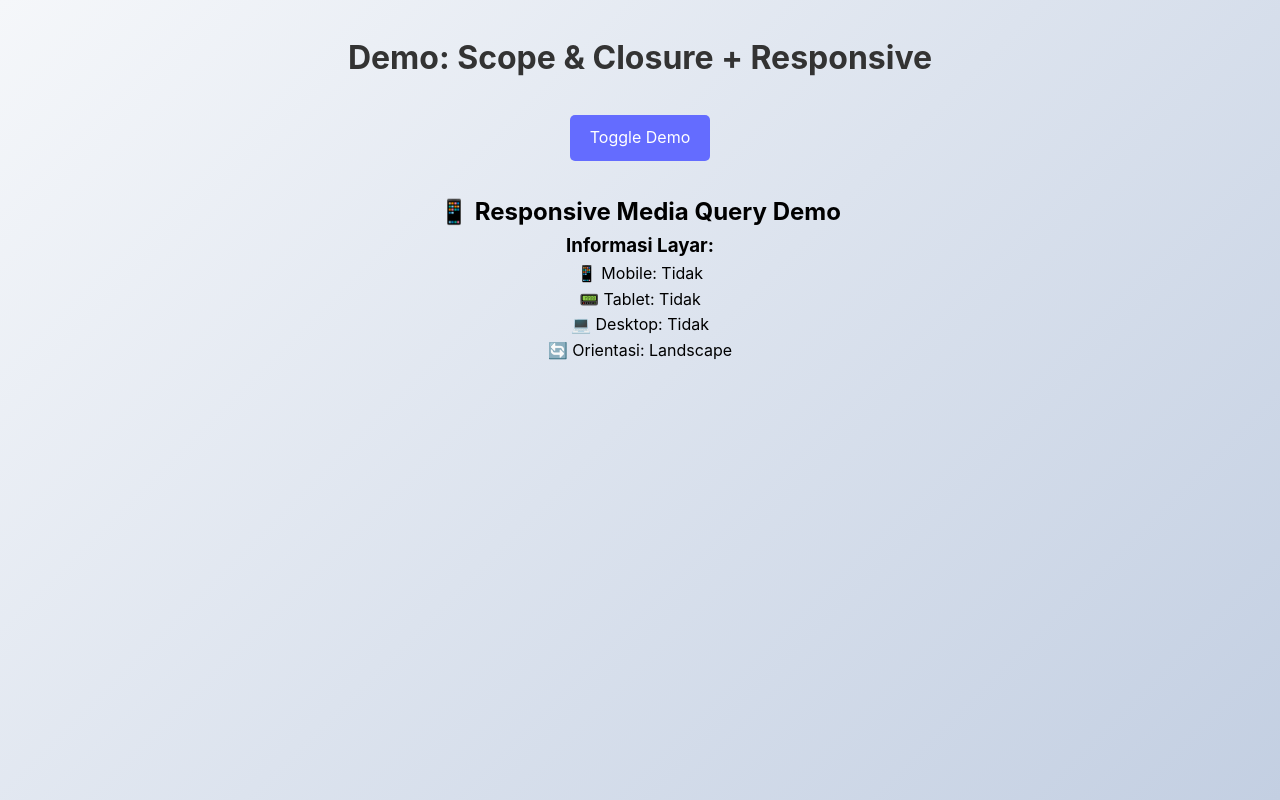
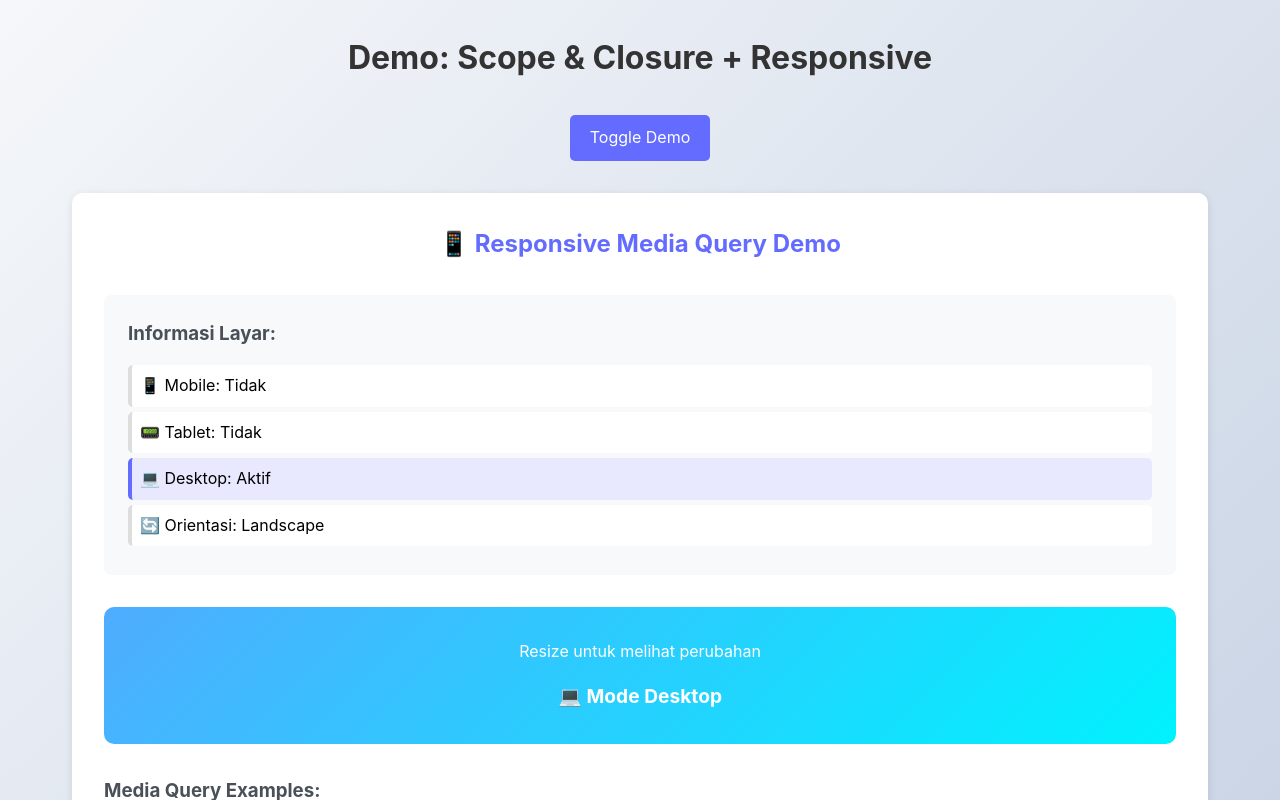
Before and after one commit to Natsyaaac/full-frontend, a React (Vite) app: page / in a window 1280 px wide. Both pictures are taken after a click on the button "Toggle Demo". Shown: the top 800 px of the page. Built offline with nearby package versions, Linux system fonts and the light colour scheme.

Commit message:
scope & closure

```diff
--- a/src/component/OneLay/App.css
+++ b/src/component/OneLay/App.css
@@ -105,3 +105,126 @@ input {
   border-radius: 5px;
   width: 200px;
 }
+
+.resnposive-box {
+  background: white;
+  border-radius: 10px;
+  padding: 2rem;
+  box-shadow: 0 2px 8px rgba(0,0,0,0.1);
+}
+
+.resnposive-box h2 {
+  color: #646cff;
+  margin-bottom: 2rem;
+}
+
+.info-panel {
+  background: #f8f9fa;
+  border-radius: 8px;
+  padding: 1.5rem;
+  margin-bottom: 2rem;
+  text-align: left;
+}
+
+.info-panel h3 {
+  color: #495057;
+  margin-bottom: 1rem;
+}
+
+.info-panel ul {
+  padding: 0;
+}
+
+.info-panel li {
+  padding: 8px;
+  margin-bottom: 5px;
+  background: white;
+  border-radius: 5px;
+  border-left: 4px solid #ddd;
+}
+
+.info-panel li.active {
+  border-left-color: #646cff;
+  background: #e8e8ff;
+}
+
+.demo-box {
+  padding: 2rem;
+  background: linear-gradient(135deg, #667eea 0%, #764ba2 100%);
+  color: white;
+  border-radius: 10px;
+  margin-bottom: 2rem;
+  transition: all 0.3s;
+}
+
+.demo-box.portrait {
+  background: linear-gradient(135deg, #f093fb 0%, #f5576c 100%);
+}
+
+.demo-box.landscape {
+  background: linear-gradient(135deg, #4facfe 0%, #00f2fe 100%);
+}
+
+.size-indicator {
+  margin-top: 1rem;
+  font-size: 1.2rem;
+  font-weight: bold;
+}
+
+.media-query-demo {
+  text-align: left;
+}
+
+.media-query-demo h3 {
+  color: #495057;
+  margin-bottom: 1rem;
+}
+
+.box {
+  padding: 1rem;
+  margin-bottom: 1rem;
+  background: #f0f0f0;
+  border-radius: 5px;
+  transition: all 0.3s;
+}
+
+
+@media (max-width: 600px) {
+  .box1 {
+    background: #ff6b6b;
+    color: white;
+  }
+}
+
+@media (min-width: 601px) and (max-width: 1024px) {
+  .box2 {
+    font-size: 1.5rem;
+  }
+}
+
+@media (min-width: 1025px) {
+  .box3 {
+    border: 3px solid #646cff;
+  }
+}
+
+.flex-container {
+  display: flex;
+  gap: 10px;
+  margin-top: 1rem;
+}
+
+.flex-item {
+  flex: 1;
+  padding: 1rem;
+  background: #646cff;
+  color: white;
+  text-align: center;
+  border-radius: 5px;
+}
+
+@media (max-width: 600px) {
+  .flex-container {
+    flex-direction: column;
+  }
+}
--- a/src/component/OneLay/ResponsiveBox.jsx
+++ b/src/component/OneLay/ResponsiveBox.jsx
@@ -17,10 +17,9 @@ function useMediaQuery(query) { // costume hook untuk mengecek apakah media quer
 
     return () => media.removeEventListener('change', listener)  // menghapus event listeber saat component unmount atau dependency berubah
   }, [matches, query])
+
+  return matches
 }
-
-
-
 
 function ResponsiveBox() {
   const isMobile = useMediaQuery('(max-width: 600px)')
@@ -67,6 +66,29 @@ function ResponsiveBox() {
           </li>
         </ul>
       </div>
+
+      <div className={`demo-box ${orientation}`}>
+        <p>Resize untuk melihat perubahan</p>
+        <div className="size-indicator">
+          {isMobile && '📱 Mode Mobile'}
+          {isTablet && '📟 Mode Tablet'}
+          {isDesktop && '💻 Mode Desktop'}
+        </div>
+      </div>
+
+      <div className="media-query-demo">
+        <h3>Media Query Examples:</h3>
+
+        <div className="box box1">Background berubah di mobile</div>
+        <div className="box box2">Text size berubah di tablet</div>
+        <div className="box box3">Border berubah di desktop</div>
+
+        <div className="flex-container">
+          <div className="flex-item">Item 1</div>
+          <div className="flex-item">Item 2</div>
+          <div className="flex-item">Item 3</div>
+        </div>
+      </div>
     </div>
   )
 }
```
